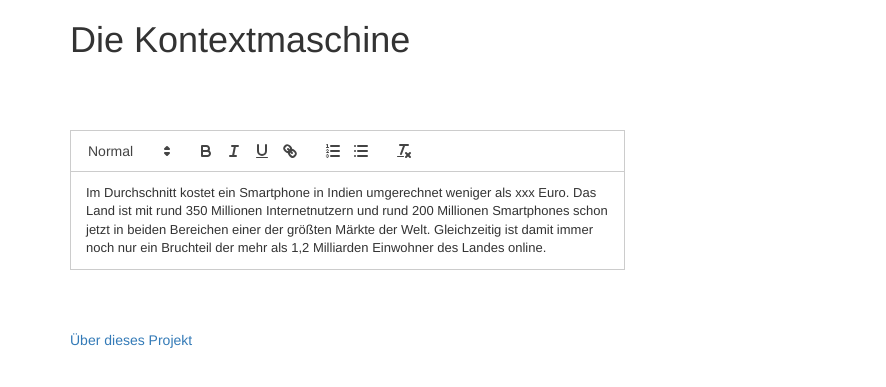
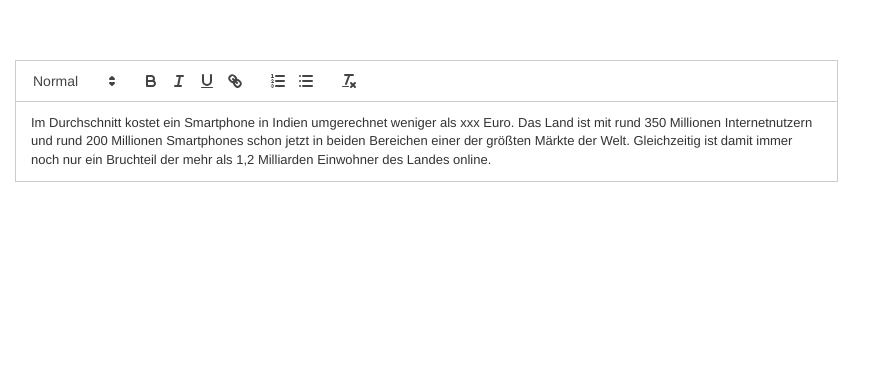
Before and after one commit to martinvirtel/tickertools-hackathon-kontextmaschine, a Jekyll site: the page build/index.html, which Jekyll copies as it is, in a window 1280 px wide. Shown: the top 387 px of the page, without its empty margins (0-886 px from the left). Built offline with Jekyll 4.4.1, drawn with Linux system fonts in a browser that asks for light colours.

Commit message:
update responsive

```diff
--- a/build/index.html
+++ b/build/index.html
@@ -16,7 +16,7 @@
     <![endif]-->
   </head>
 
-  <body>
+  <body >
 
 <!--    <nav class="navbar navbar-inverse navbar-fixed-top">
       <div class="container">
@@ -28,30 +28,22 @@
       </div>
     </nav>
 -->
-
-    <div class="container">
+    <div class="container-fluid">
       <div class="row" id="editorrow">
-          <div class="col-md-6">
-          <h1> Die Kontextmaschine </h1>
+          <div class="col-xs-8">
               <div style="height:60px">
               </div>
-                <div data-toggle="popover" data-trigger="manual" data-html="true" data-container="#editorrow" data-content="zum Vergleich...." id="editor">
+                <div data-toggle="popover" data-trigger="manual" data-html="true" data-container="body" data-content="" id="editor">
                 <p class="lead">
                 Im Durchschnitt kostet ein Smartphone in Indien umgerechnet weniger als xxx Euro. Das Land ist mit rund 350 Millionen Internetnutzern und rund 200 Millionen Smartphones schon jetzt in beiden Bereichen einer der größten Märkte der Welt. Gleichzeitig ist damit immer noch nur ein Bruchteil der mehr als 1,2 Milliarden Einwohner des Landes online.
-            </p>
+                </p>
                 </div>
-
-          <br/>
-          <br/>
-
-          <br/>
-          <a target="_top" href="https://github.com/martinvirtel/kontextmaschine/blob/gh-pages/README.md">Über dieses Projekt</a>
-              </div>
-          </div>
-          <div class="col-md-4">
-
-          </div>
+         </div>
+         <div id="bubblecol" class="col-xs-4">
+         </div>
+     </div><!-- row -->
     </div><!-- /.container -->
+    </div>
 
 
   <script type="text/javascript" src="app.js"></script></body>
```
Also changed, not shown: 1 other file.
